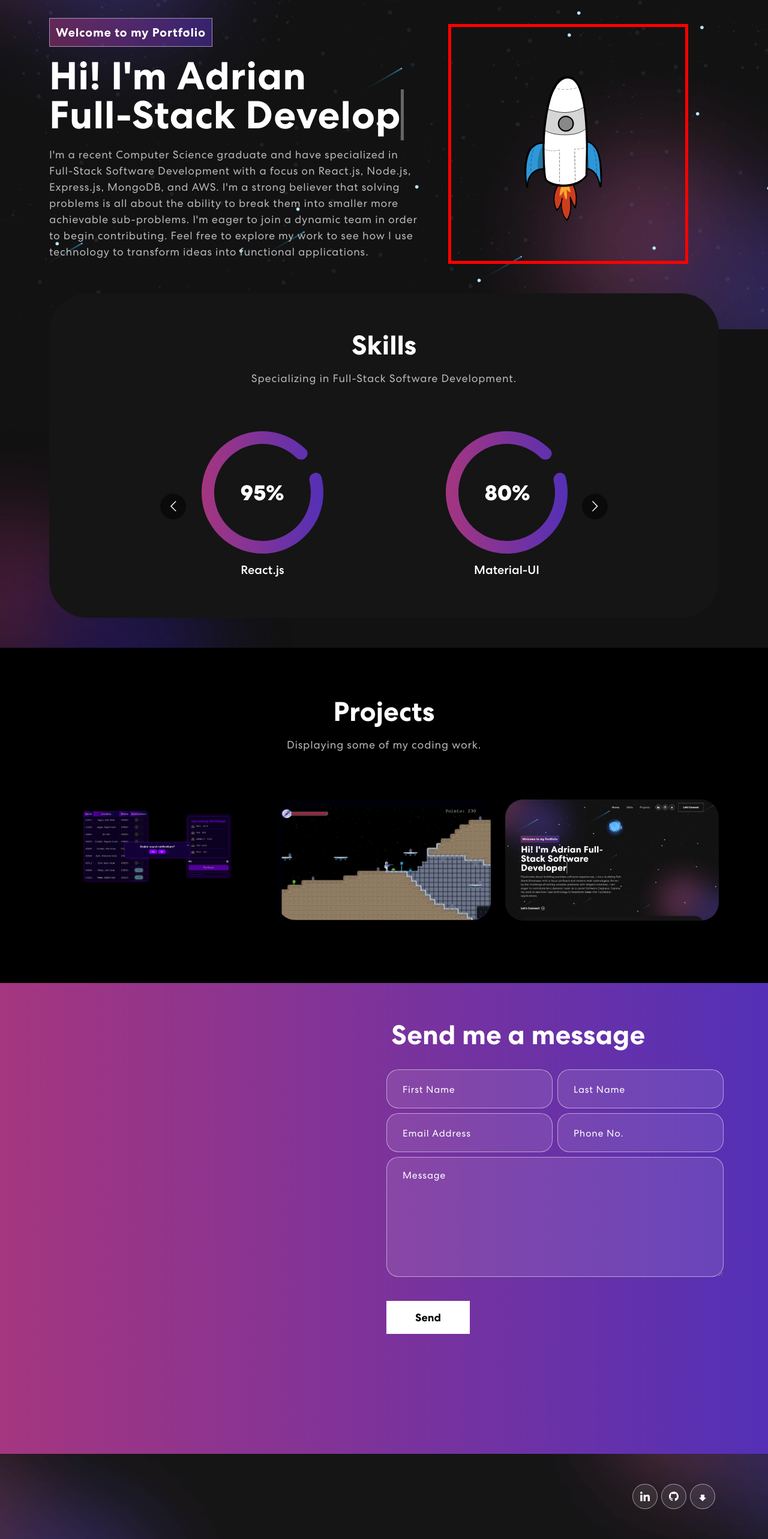
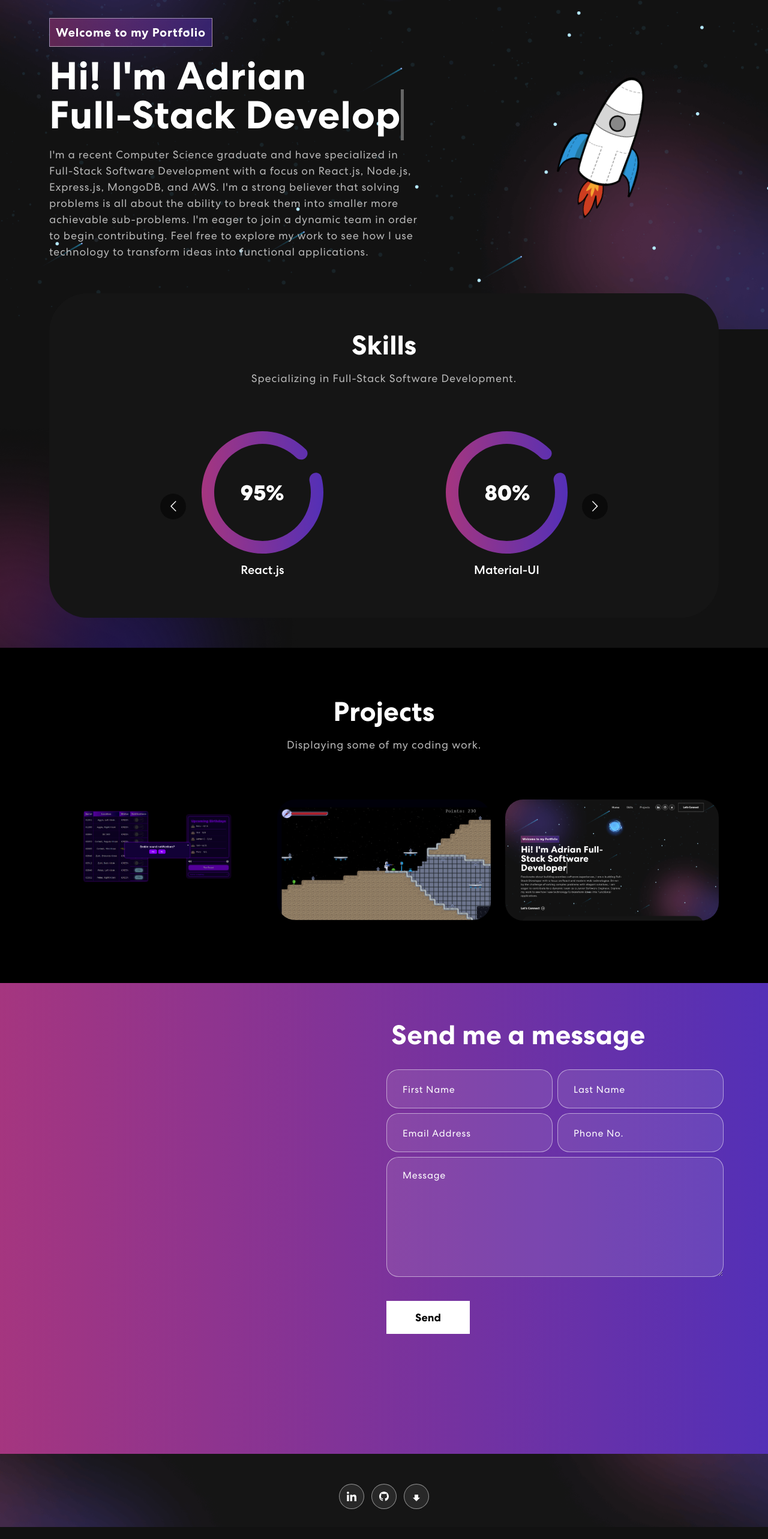
Before and after one commit to AdrianCCollier/Coding-Portfolio, a React (Create React App) app: page / in a window 1280 px wide. Shown: the part 230-2796 px from the top of the page at 60% size. Built offline with nearby package versions, Linux system fonts and the light colour scheme.

Commit message:
Fixed Footer Positioning

```diff
--- a/src/App.css
+++ b/src/App.css
@@ -114,20 +114,24 @@ span.navbar-text {
     align-items: center;
 }
 .social-icon {
-    display: inline-block;
-    margin-left: 14px;
+    display: flex;
+    align-items: center;
+    justify-content: center;
+    width: 100%;
 }
 .social-icon a {
     width: 42px;
     height: 42px;
     background: rgba(217, 217, 217, 0.1);
-    display: inline-flex;
+    display: flex;
     border-radius: 50%;
-    margin-right: 6px;
+    /* margin-right: 6px; */
+    margin: 0 6px;
     align-items: center;
     justify-content: center;
     line-height: 1;
     border: 1px solid rgba(255, 255, 255, 0.5);
+    position: relative;
 }
 .social-icon a::before {
     content: "";
@@ -540,7 +544,7 @@ nav.navbar .navbar-toggler[aria-expanded="true"] .navbar-toggler-icon {
 
 /************ Footer Css ************/
 .footer {
-  padding: 0 0 50px 0;
+  padding: 0 0 30px 0;
   background-image: url('./assets/img/footer-bg.png');
   background-position: center center;
   background-size: cover;
--- a/src/components/Banner.js
+++ b/src/components/Banner.js
@@ -43,7 +43,7 @@ export const Banner = () => {
       },
     })
 
-    return () => anim.destroy()
+    return () => anim.destroy();
   }, [])
 
   const tick = () => {
@@ -102,7 +102,12 @@ export const Banner = () => {
               )}
             </TrackVisibility>
           </Col>
-          <Col xs={12} md={6} xl={5}>
+          <Col
+            xs={12}
+            md={6}
+            xl={5}
+            style={{ paddingLeft: '7.5%', paddingRight: '5%' }}
+          >
             <TrackVisibility>
               {({ isVisible }) => (
                 <div
@@ -113,11 +118,7 @@ export const Banner = () => {
                   style={{
                     height: 400,
                     width: 400,
-                    border: '5px solid red',
-                    transform: 'rotate(270deg)',
-                    display: 'flex',
-                    justifyContent: 'center',
-                    alignItems: 'center',
+                    transform: 'rotate(290deg)',
                     transformOrigin: 'center center',
                   }}
                 />
--- a/src/components/Footer.js
+++ b/src/components/Footer.js
@@ -1,6 +1,4 @@
 import { Container, Row, Col } from 'react-bootstrap'
-
-import logo from '../assets/img/logo.svg'
 import navIcon1 from '../assets/img/nav-icon1.svg'
 import navIcon2 from '../assets/img/nav-icon2.svg'
 import navIcon3 from '../assets/img/nav-icon3.svg'
@@ -10,32 +8,27 @@ export const Footer = () => {
     <footer className="footer">
       <Container>
         <Row className="align-items-center" style={{ paddingTop: '50px' }}>
-          {' '}
-
-          <Col size={12} sm={6}>
-            {/* <img src={logo} alt="Logo" /> */}
-          </Col>
-          <Col size={12} sm={6} className="text-center text-sm-end">
+          <Col sm={12} className="text-center">
             <div className="social-icon">
               <a
                 href="https://www.linkedin.com/in/adrianccollier/"
                 target="_blank"
                 rel="noopener noreferrer"
               >
-                <img src={navIcon1} alt="Icon" />
+                <img src={navIcon1} alt="LinkedIn Icon" />
               </a>
               <a
                 href="https://github.com/AdrianCCollier"
                 target="_blank"
                 rel="noopener noreferrer"
               >
-                <img src={navIcon2} alt="Icon" />
+                <img src={navIcon2} alt="GitHub Icon" />
               </a>
               <a
                 href="/Resume Adrian Collier.pdf"
                 download="Resume Adrian Collier.pdf"
               >
-                <img src={navIcon3} alt="" />
+                <img src={navIcon3} alt="Download Adrian Collier's Resume" />
               </a>
             </div>
           </Col>
```
